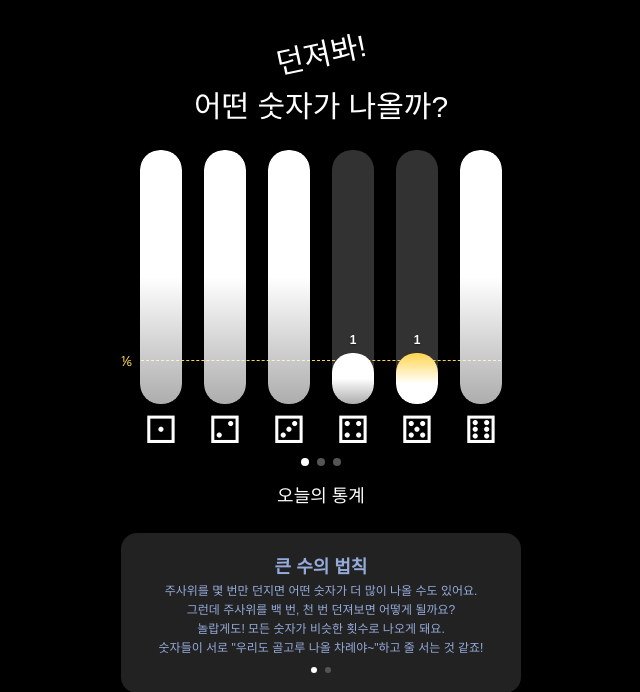
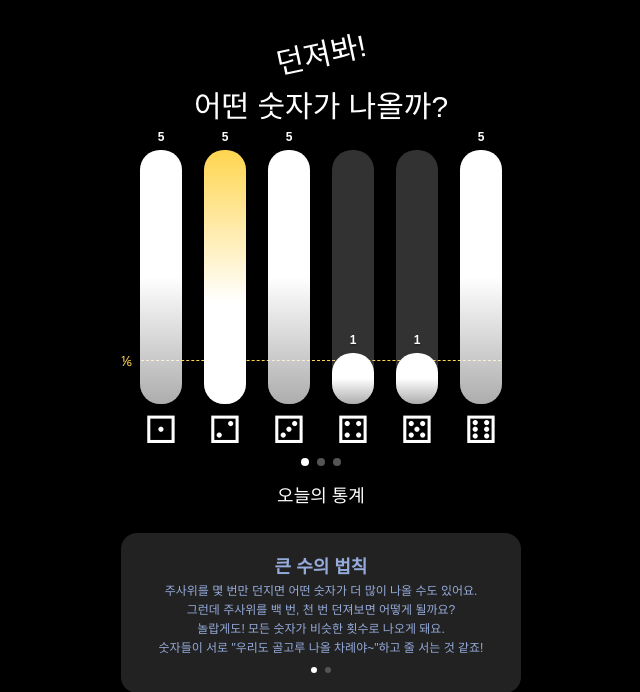
Before and after one commit to mind481/Dice, a Flask app: page / in a window 1280 px wide. Shown: the top 692 px of the page, without its empty margins (319-959 px from the left). Run offline with Flask 3, Linux system fonts and the light colour scheme; data comes from the database, SQL or seed files in the repository; some web fonts are replaced.

Commit message:
fix: 숫자 잘림, 막대 색상 강조 기능

```diff
--- a/templates/index.html
+++ b/templates/index.html
@@ -78,7 +78,7 @@
     width: var(--barW);
     height:100%;
     background: rgba(200,200,200,0.25); /* 반투명 회색 */
-    border-radius:20px; position:relative; overflow:hidden;
+    border-radius:20px; position:relative; overflow:visible;
     transition: box-shadow .3s ease;
   }
   .bar-fill{
@@ -202,7 +202,7 @@
           </div>
           <!-- 5 -->
           <div class="bar-col">
-            <div class="bar yellow">
+            <div class="bar">
               <div class="bar-fill"><div class="percent">0%</div></div>
             </div>
             <div class="bar-label">⚄</div>
@@ -357,6 +357,7 @@
     const pick = {{ latest_face }} - 1;
     highlightTimer = setTimeout(() => {
       bars.forEach(b => b.classList.remove('highlight'));
+      bars[pick].classList.add('yellow');
       bars[pick].classList.add('highlight');
     }, 1000);
   }
```
